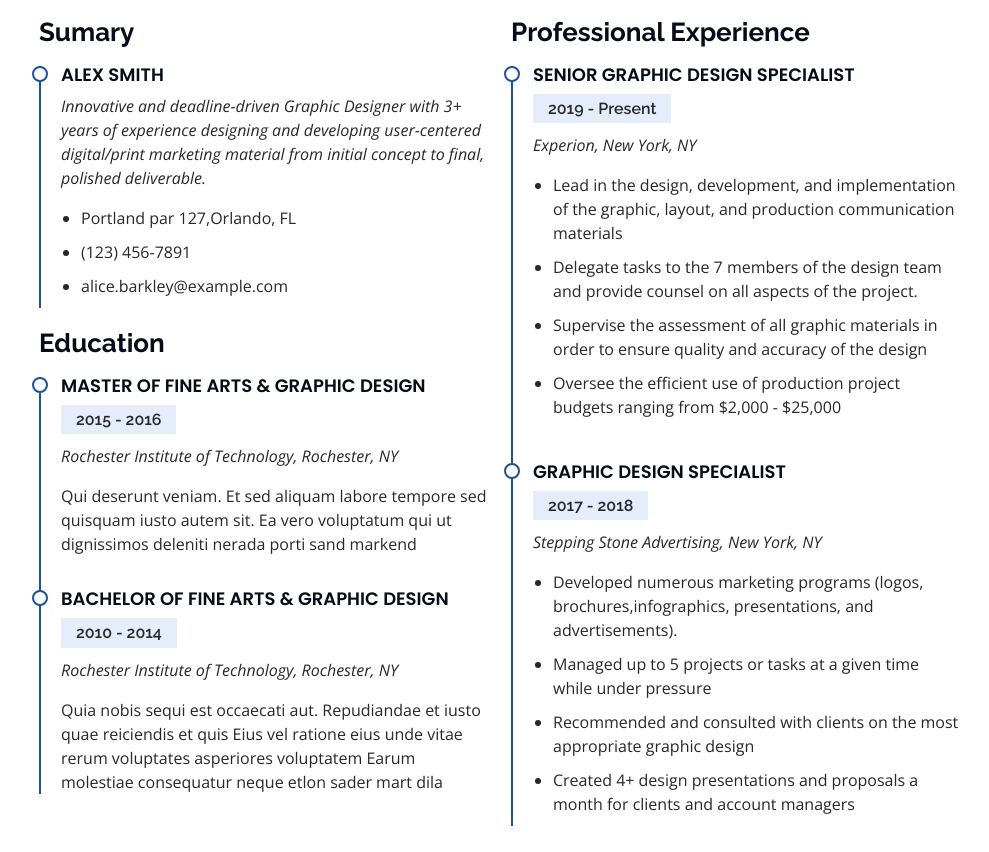
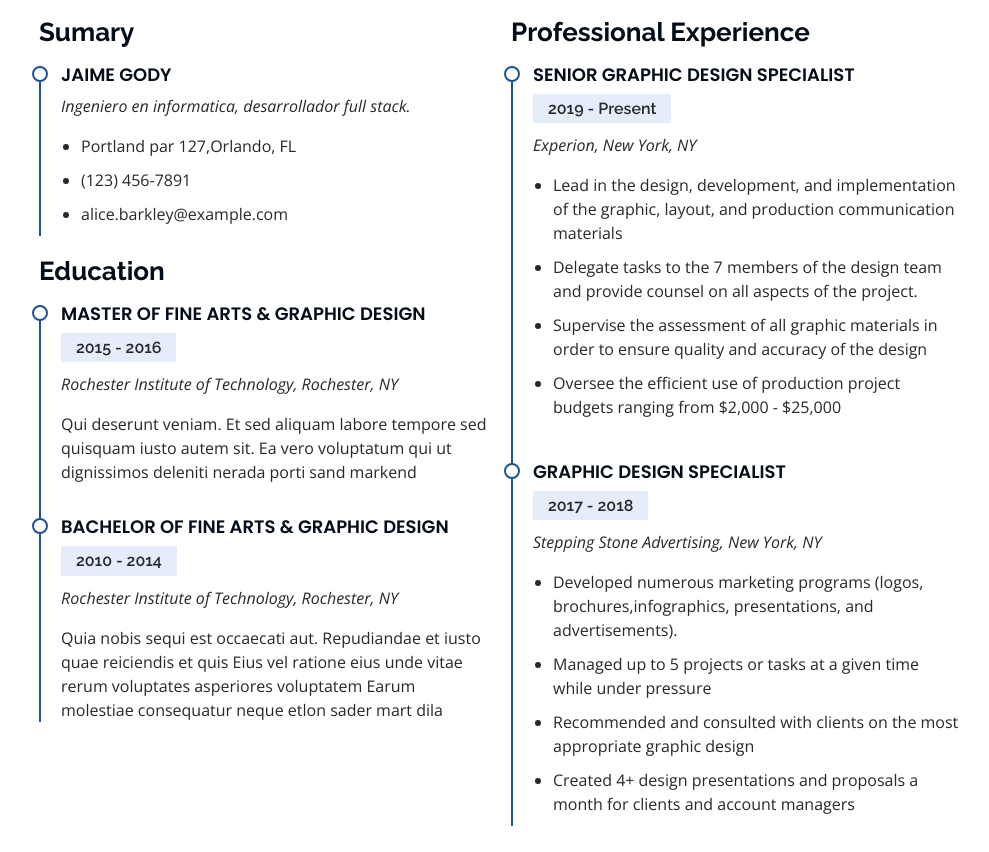
Before and after one commit to MiguelAngelRamos/example-portafolio, a plain HTML site: page index.html in a window 1280 px wide. Shown: the part 2693-3545 px from the top of the page, without its empty margins (291-1280 px from the left). Drawn offline with nearby package versions, Linux system fonts and the light colour scheme.

Commit message:
cambio de nombre

```diff
--- a/index.html
+++ b/index.html
@@ -254,8 +254,8 @@
           <div class="col-lg-6" data-aos="fade-up">
             <h3 class="resume-title">Sumary</h3>
             <div class="resume-item pb-0">
-              <h4>Alex Smith</h4>
-              <p><em>Innovative and deadline-driven Graphic Designer with 3+ years of experience designing and developing user-centered digital/print marketing material from initial concept to final, polished deliverable.</em></p>
+              <h4>Jaime Gody</h4>
+              <p><em>Ingeniero en informatica, desarrollador full stack.</em></p>
               <ul>
                 <li>Portland par 127,Orlando, FL</li>
                 <li>(123) 456-7891</li>
```
